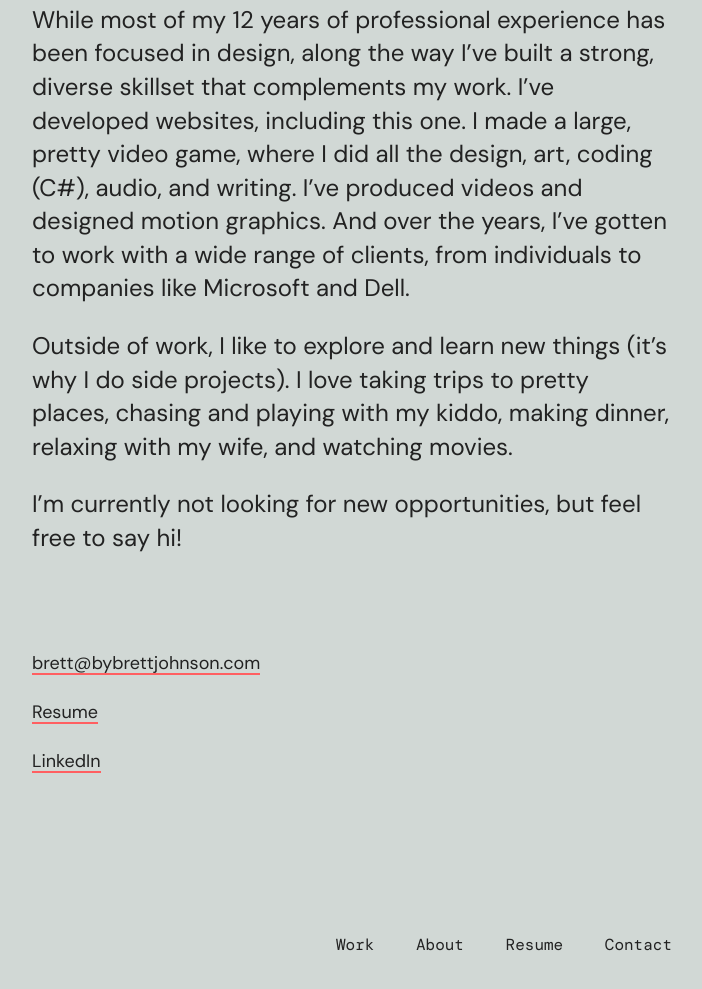
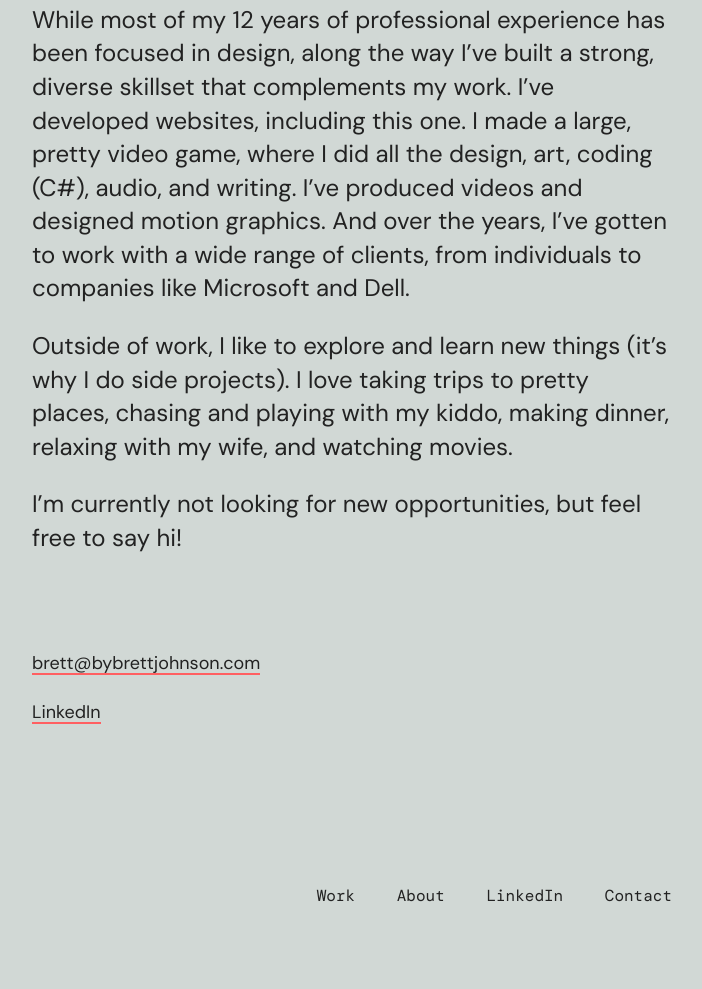
Before and after one commit to brettmjohnson/design_bybrettjohnson_2021, a plain HTML site: page about/index.html in a window 1280 px wide. Shown: the part 658-1647 px from the top of the page, without its empty margins (448-1150 px from the left). After the commit the page ends 1613 px from the top, so only its background shows below. Drawn offline with nearby package versions, Linux system fonts and the light colour scheme.

Commit message:
Removed resume links

```diff
--- a/about/index.html
+++ b/about/index.html
@@ -54,7 +54,7 @@
           <p class="section-description">Outside of work, I like to explore and learn new things (it’s why I do side projects). I love taking trips to pretty places, chasing and playing with my kiddo, making dinner, relaxing with my wife, and watching movies.</p>
           <p class="section-description">I’m currently not looking for new opportunities, but feel free to say hi!</p>
           <p class="large-vertical-offset-4"><a href="mailto:brett@bybrettjohnson.com">brett@bybrettjohnson.com</a></p>
-          <p class="large-vertical-offset-1"><a href="/resume/Brett-Johnson-Resume.pdf">Resume</a></p>
+          <!-- <p class="large-vertical-offset-1"><a href="/resume/Brett-Johnson-Resume.pdf">Resume</a></p> -->
           <p class="large-vertical-offset-1"><a href="https://www.linkedin.com/in/bybrettjohnson/">LinkedIn</a></p>
         </div>
 
@@ -76,7 +76,7 @@
           <ul>
             <li><a href="/">Work</a></li>
             <li><a href="/about">About</a></li>
-            <li><a href="/resume/Brett-Johnson-Resume.pdf">Resume</a></li>
+            <li><a href="https://www.linkedin.com/in/bybrettjohnson/">LinkedIn</a></li>
             <li><a href="mailto:brett@bybrettjohnson.com">Contact</a></li>
           </ul>
         </nav>
```
Also changed, not shown: air-force-academy/index.html (+1 -1 lines), design-by/index.html (+1 -1 lines), films-by/index.html (+1 -1 lines), index.html (+1 -1 lines), king-pong/index.html (+1 -1 lines), power-eng/index.html (+1 -1 lines), thousand-threads/index.html (+1 -1 lines).
